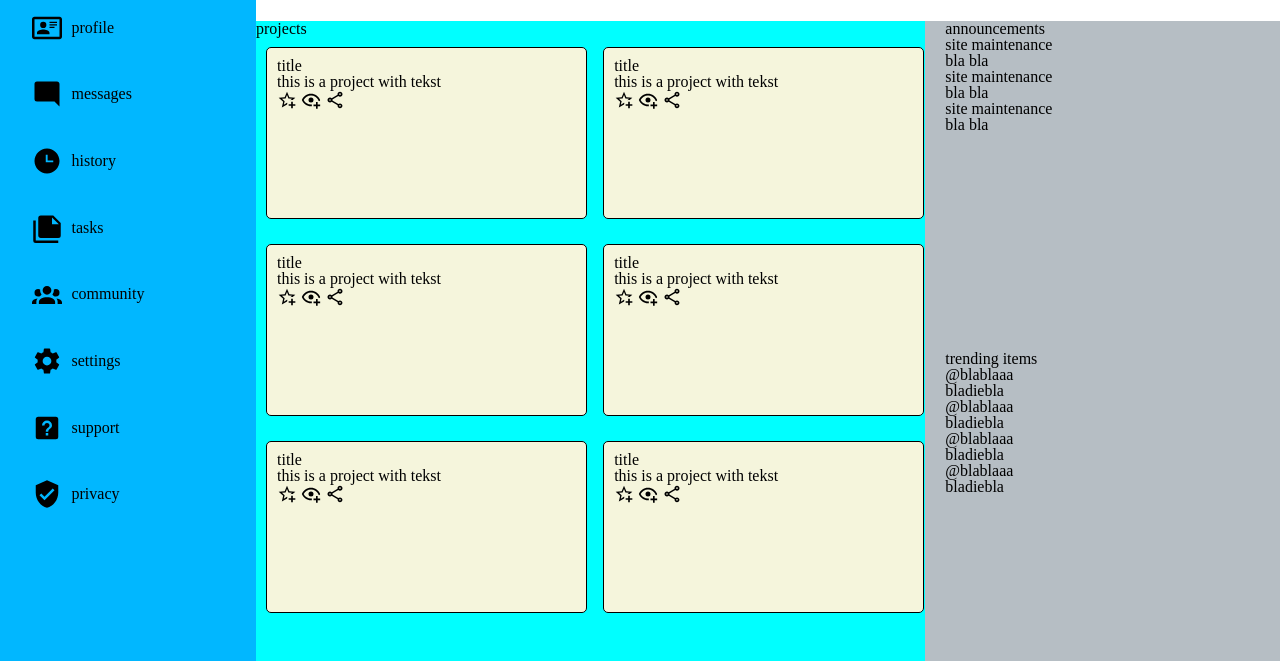
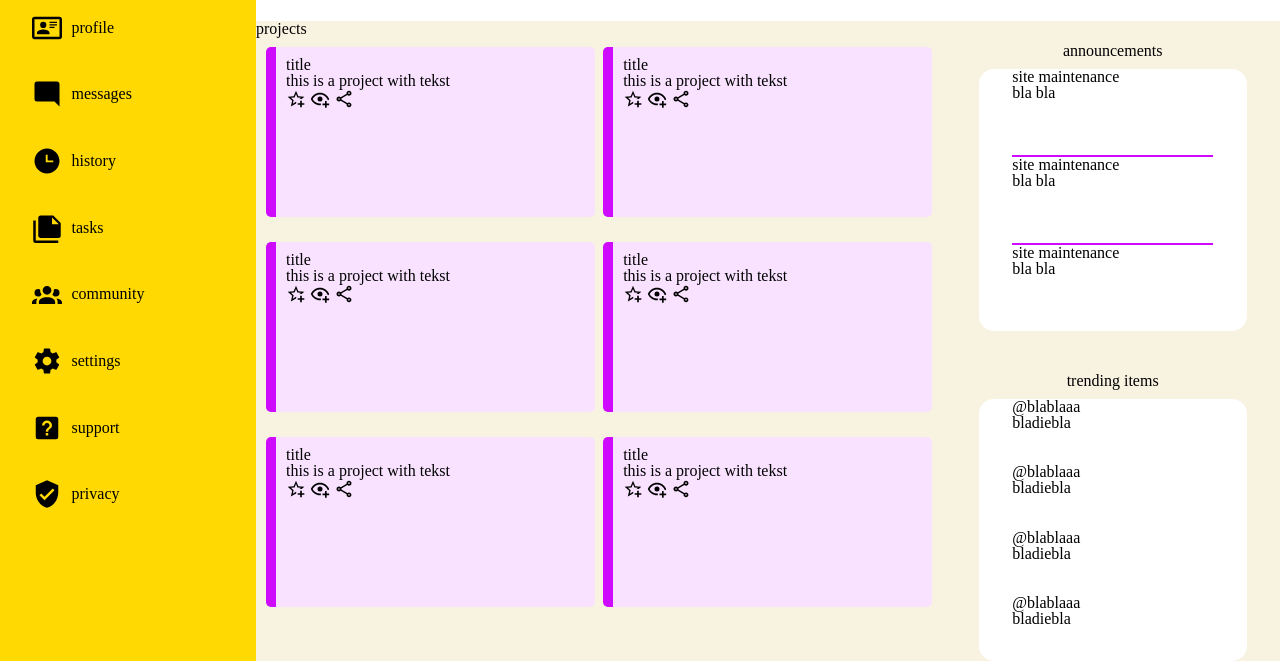
Before and after one commit to Irishallo/admin-dashboard-odin, a plain HTML site: page index.html in a window 1280 px wide. Shown: the part 139-800 px from the top of the page. Drawn offline with Linux system fonts and the light colour scheme.

Commit message:
worked on announcement and trending items blocks

```diff
--- a/index.html
+++ b/index.html
@@ -122,39 +122,39 @@
                     </div>
                 </div>
             </div>
-            <div id="announcements">
-                <h2>announcements</h2>
-                <div>
-                    <div>
+            <div id="announcements" class="announcements">
+                <h2 class="antrtitle">announcements</h2>
+                <div class="announcebox">
+                    <div class="antrblock">
                         <h4>site maintenance</h4>
                         <p>bla bla</p>
                     </div>
-                    <div>
+                    <div class="middleblock antrblock">
                         <h4>site maintenance</h4>
                         <p>bla bla</p>
                     </div>
-                    <div>
+                    <div class="antrblock">
                         <h4>site maintenance</h4>
                         <p>bla bla</p>
                     </div>
                 </div>
             </div>
-            <div id="trending">
-                <h2>trending items</h2>
-                <div>
-                    <div>
+            <div id="trending" class="announcements">
+                <h2 class="antrtitle">trending items</h2>
+                <div class="announcebox">
+                    <div class="antrblock">
                         <p>@blablaaa</p>
                         <p>bladiebla</p>
                     </div>
-                    <div>
+                    <div class="antrblock">
                         <p>@blablaaa</p>
                         <p>bladiebla</p>
                     </div>
-                    <div>
+                    <div class="antrblock">
                         <p>@blablaaa</p>
                         <p>bladiebla</p>
                     </div>
-                    <div>
+                    <div class="antrblock">
                         <p>@blablaaa</p>
                         <p>bladiebla</p>
                     </div>
--- a/style.css
+++ b/style.css
@@ -57,8 +57,10 @@ table {
     width: 100vw;
 }
 
+/* sidebar */
+
 #sidebar {
-    background-color: rgb(1, 183, 255);
+    background-color: rgb(255, 217, 1);
     grid-area: 1 / 1 / 3 / 2;
     display: grid;
     grid-template-rows: repeat(12, 1fr);
@@ -80,6 +82,8 @@ table {
 .sidetitle {
     justify-self: start;
 }
+
+/* header */
 
 #header {
     background-color: rgb(255, 255, 255);
@@ -130,16 +134,19 @@ table {
     grid-area: 1 / 1 / 3 / 2;
 }
 
+/* main content */
+
 #main-content {
-    background-color: rgb(182, 190, 196);
+    background-color: rgb(248, 242, 225);
     display: grid;
     grid-template-columns: 2fr 1fr;
     grid-template-rows: 1fr 1fr;
     gap: 20px;
 }
 
+/* projects */
+
 #projects {
-    background-color: aqua;
     grid-area: 1 / 1 / 3 / 2;
 }
 
@@ -152,8 +159,8 @@ table {
 }
 
 .project {
-    background-color: beige;
-    border: 1px solid black;
+    background-color: rgb(249, 226, 255);
+    border-left: 10px solid rgb(206, 11, 255);
     border-radius: 5px;
     margin: 10px;
     height: 150px;
@@ -165,3 +172,35 @@ table {
     width: 20px;
     height: 20px;
 }
+
+/* announcements and trending items*/
+
+.announcements {
+    justify-items: center;
+    display: grid;
+    grid-template-columns: 1fr;
+    grid-template-rows: 1fr 7fr;
+    gap: 10px;
+}
+
+.announcebox {
+    background-color: #ffffff;
+    border-radius: 15px;
+    width: 80%;
+    display: grid;
+    grid-template-columns: 1fr 6fr 1fr;
+    align-items: stretch;
+}
+
+.antrtitle {
+    align-self: end;
+}
+
+.middleblock {
+    border-bottom: 2px solid rgb(206, 11, 255);
+    border-top: 2px solid rgb(206, 11, 255);
+}
+
+.antrblock {
+    grid-column: 2 / 3;
+}
```
